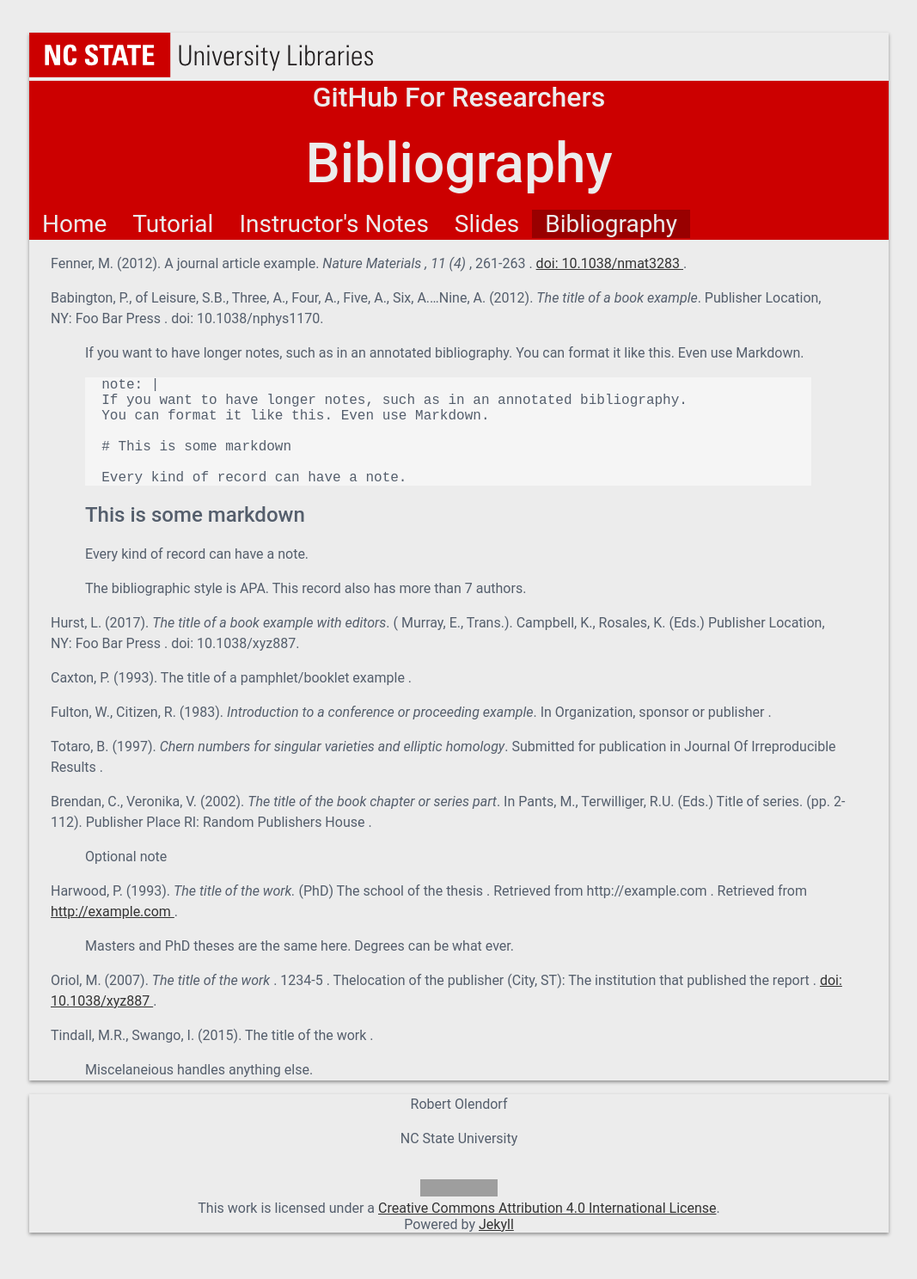
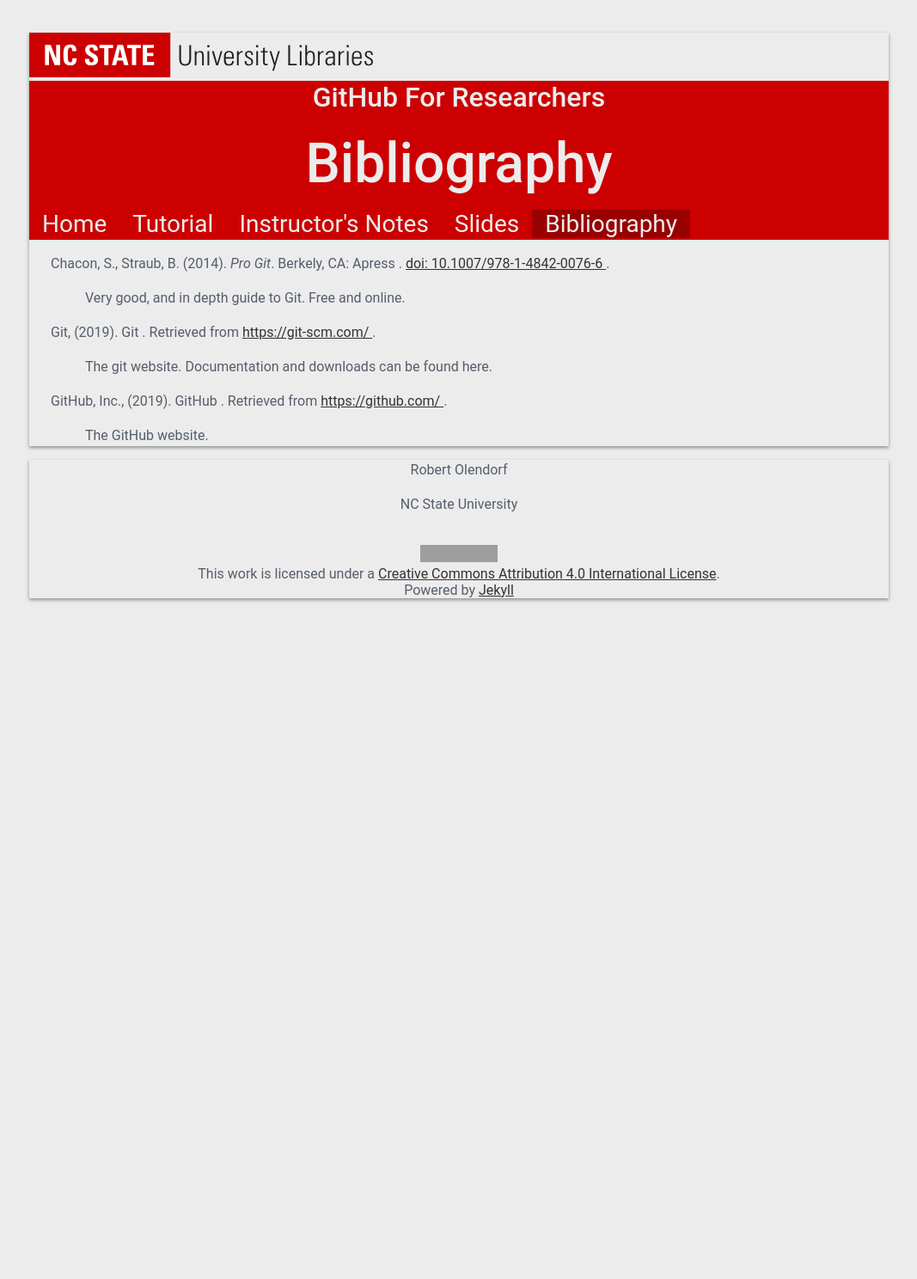
Before and after one commit to olendorf/github_for_researchers, a Jekyll site: the page built from bibliography.md, in a window 1280 px wide. Shown: the whole page at 86% size, without its empty margins (106-1173 px from the left). Built offline with Jekyll 4.4.1, drawn with Linux system fonts in a browser that asks for light colours; nearby versions of some CDN libraries; after the commit the page ends 900 px from its top, so only the background shows below that; grey boxes are pictures that could not be loaded.

Commit message:
working on bibliogpahy

````diff
--- a/_data/bibliography.yml
+++ b/_data/bibliography.yml
@@ -14,204 +14,42 @@
 # The order of the key-value pairs doesn't matter. YAML is pretty picky about
 # indentations though. It must always be 2 spaces.
 
-# Journal articale
-- title: A journal article example
-  type: article-journal
-  volume: '11'
-  url: http://dx.doi.org/10.1038/nmat3283
-  doi: 10.1038/nmat3283
-  issue: '4'
-  container-title: Nature Materials
-  publisher: Nature Publishing Group
+
+- title: Pro Git
+  type: book
   author:
-  - family: Fenner
-    given: Martin
-    orcid: 0000-0003-1419-2405
-  page: 261-263
-  id: fenner2012a
+    - family: Chacon
+      given: Scott
+    - family: Straub
+      given: Ben
+  publisher: Apress
+  event-place: Berkely, CA
+  edition: 2nd
   issued:
-    year: 2012
-    month: 3
+    year: 2014
+  url: https://git-scm.com/book/en/v2
+  note: |
+    Very good, and in depth guide to Git. Free and online.
+  doi:  10.1007/978-1-4842-0076-6
+  isbn: 9781484200773
+
+- title: Git
+  type: misc
+  author:
+    - family: Git
+  issued:
+    year: 2019
+  url: https://git-scm.com/
+  note: |
+    The git website. Documentation and downloads can be found here.
 
 
-# Book, manual
-- title: The title of a book example
-  type: book
-  author:
-    - family: Babington
-      given: Peter
-    - family: of Leisure
-      given: Supreme Being
-    - family: Three
-      given: Author
-    - family: Four
-      given: Author
-    - family: Five
-      given: Author
-    - family: Six
-      given: Author
-    - family: Seven
-      given: Author
-    - family: Eight
-      given: Author
-    - family: Nine
-      given: Author
-  publisher: Foo Bar Press
-  event-place: Publisher Location, NY
-  edition: 3
-  issued:
-    year: 2012
-    month: 7
-  note: |
-    If you want to have longer notes, such as in an annotated bibliography.
-    You can format it like this. Even use Markdown.
-
-    ```
-      note: |
-      If you want to have longer notes, such as in an annotated bibliography.
-      You can format it like this. Even use Markdown.
-
-      # This is some markdown
-
-      Every kind of record can have a note.
-    ```
-
-    ## This is some markdown
-
-    Every kind of record can have a note.
-
-    The bibliographic style is APA. This record also has more than 7 authors.
-  doi:  10.1038/nphys1170
-  isbn: 3257227892
-
-# Book, manual
-- title: The title of a book example with editors
-  type: book
-  author:
-    - family: Hurst
-      given: Lily-May
-  editor:
-    - family: Campbell
-      given: Kiky
-    - family: Rosales
-      given: Katelyn
-  translator:
-    - family: Murray
-      given: Estell
-  publisher: Foo Bar Press
-  event-place: Publisher Location, NY
-  edition: 2
-  issued:
-    year: 2017
-    month: Sept
-  doi:  10.1038/xyz887
-
-# Booklet, pamphlet
-- title: The title of a pamphlet/booklet example
-  type: pamphlet
-  author:
-    - family: Caxton
-      given: Peter
-  publisher: Publisher of the pamphlet
-  publisher-place: The address of the publisher
-  issued:
-    year: 1993
-    month: June
-
-# Conference  proceeding
-- title: Introduction to a conference or proceeding example
-  type: manuscript
-  author:
-    - family: Fulton
-      given: William
-    - family: Citizen
-      given: Random
-  publisher: Organization, sponsor or publisher
-  collection-title: Regional Conference Series in Mathematics
-  number: 54
-  issued:
-    year: 1983
-  type: conference
-
-# Preprint or Unpublished manuscript,
-- title: Chern numbers for singular varieties and elliptic homology
-  type: manuscript
-  author:
-    - family: Totaro
-      given: Burt
-  issued:
-    year: 1997
-  status: Submitted for publication in Journal Of Irreproducible Results
-  # Other examples, but can be anythign.
-  # status: Raw Data
-  # status: Unpublished manuscript
-
-# Book chapter or series member, or in proceedings
-- title: The title of the book chapter or series part
-  type: chapter
-  author:
-    - family: Brendan
-      given: Chandrakanta
-    - family: Veronika
-      given: Varlaam
-  publisher: Random Publishers House
-  issued:
-    year: 2002
-  volume: 4
-  editor:
-    - family: Pants
-      given: Mister
-    - family: Terwilliger
-      given: Robert Underdunk
-  collection-title: Title of series      # Or title of book or series
-  event-place: Publisher Place RI
-  edition: 3
-  page: 2-112
-  note: Optional note
-  isbn: 1257227852
-
-# PhD or Masters Thesis
-- title:  The title of the work
-  type: thesis
-  author:
-    - family: Harwood
-      given: Peter
-  publisher: The school of the thesis
-  publisher-place: Location of institution
-  issued:
-    year: 1993
-    month: 7
-  published: true
-  degree: PhD  # M.S. MBA, etc
-  url: http://example.com
-  address: The address of the publisher
-  note: Masters and PhD theses are the same here. Degrees can be what ever.
-
-# Technical Report, report
-- title: The title of the work
-  type: report
-  author:
-    - family: Oriol
-      given: Maryann
-  publisher: The institution that published the report
-  report_number: 1234-5
-  url: http://example.com
-  doi:  10.1038/xyz887
-  issued:
-    year: 2007
-    month: February
-  publisher-place: Thelocation of the publisher (City, ST)
-
-# Anythign else, misc
-- title : The title of the work
+- title : GitHub
   type: misc
   author:
-    - family: Tindall
-      given: Maël Rashid
-    - family: Swango
-      given: Ishmael
+    - family: GitHub, Inc.
   issued:
-    year: 2015
-    month: 2
+    year: 2019
+  url: https://github.com/
   note: |
-    Miscelaneious handles anything else.
+    The GitHub website.
--- /dev/null
+++ b/_data/template_bib.yml
@@ -0,0 +1,217 @@
+# This format is taken from
+# http://blog.martinfenner.org/2013/07/30/citeproc-yaml-for-bibliographies/
+# based on https://citationstyles.org/
+
+# Mappings of fields taken from
+# https://www.scss.tcd.ie/joeran.beel/blog/2012/08/08/docear4word-mapping-bibtex-fields-and-types-with-the-citation-style-language/
+#       publisher <- publisher | institution | organization | school
+#       event-place <- address | location (ie. publisher location)
+#
+# The defined types aren't complete. Additional contributions welcome.
+#
+
+# Some liberties were taken, especially with names to make parsing a bit easier.
+# The order of the key-value pairs doesn't matter. YAML is pretty picky about
+# indentations though. It must always be 2 spaces.
+
+# Journal articale
+- title: A journal article example
+  type: article-journal
+  volume: '11'
+  url: http://dx.doi.org/10.1038/nmat3283
+  doi: 10.1038/nmat3283
+  issue: '4'
+  container-title: Nature Materials
+  publisher: Nature Publishing Group
+  author:
+  - family: Fenner
+    given: Martin
+    orcid: 0000-0003-1419-2405
+  page: 261-263
+  id: fenner2012a
+  issued:
+    year: 2012
+    month: 3
+
+
+# Book, manual
+- title: The title of a book example
+  type: book
+  author:
+    - family: Babington
+      given: Peter
+    - family: of Leisure
+      given: Supreme Being
+    - family: Three
+      given: Author
+    - family: Four
+      given: Author
+    - family: Five
+      given: Author
+    - family: Six
+      given: Author
+    - family: Seven
+      given: Author
+    - family: Eight
+      given: Author
+    - family: Nine
+      given: Author
+  publisher: Foo Bar Press
+  event-place: Publisher Location, NY
+  edition: 3
+  issued:
+    year: 2012
+    month: 7
+  note: |
+    If you want to have longer notes, such as in an annotated bibliography.
+    You can format it like this. Even use Markdown.
+
+    ```
+      note: |
+      If you want to have longer notes, such as in an annotated bibliography.
+      You can format it like this. Even use Markdown.
+
+      # This is some markdown
+
+      Every kind of record can have a note.
+    ```
+
+    ## This is some markdown
+
+    Every kind of record can have a note.
+
+    The bibliographic style is APA. This record also has more than 7 authors.
+  doi:  10.1038/nphys1170
+  isbn: 3257227892
+
+# Book, manual
+- title: The title of a book example with editors
+  type: book
+  author:
+    - family: Hurst
+      given: Lily-May
+  editor:
+    - family: Campbell
+      given: Kiky
+    - family: Rosales
+      given: Katelyn
+  translator:
+    - family: Murray
+      given: Estell
+  publisher: Foo Bar Press
+  event-place: Publisher Location, NY
+  edition: 2
+  issued:
+    year: 2017
+    month: Sept
+  doi:  10.1038/xyz887
+
+# Booklet, pamphlet
+- title: The title of a pamphlet/booklet example
+  type: pamphlet
+  author:
+    - family: Caxton
+      given: Peter
+  publisher: Publisher of the pamphlet
+  publisher-place: The address of the publisher
+  issued:
+    year: 1993
+    month: June
+
+# Conference  proceeding
+- title: Introduction to a conference or proceeding example
+  type: manuscript
+  author:
+    - family: Fulton
+      given: William
+    - family: Citizen
+      given: Random
+  publisher: Organization, sponsor or publisher
+  collection-title: Regional Conference Series in Mathematics
+  number: 54
+  issued:
+    year: 1983
+  type: conference
+
+# Preprint or Unpublished manuscript,
+- title: Chern numbers for singular varieties and elliptic homology
+  type: manuscript
+  author:
+    - family: Totaro
+      given: Burt
+  issued:
+    year: 1997
+  status: Submitted for publication in Journal Of Irreproducible Results
+  # Other examples, but can be anythign.
+  # status: Raw Data
+  # status: Unpublished manuscript
+
+# Book chapter or series member, or in proceedings
+- title: The title of the book chapter or series part
+  type: chapter
+  author:
+    - family: Brendan
+      given: Chandrakanta
+    - family: Veronika
+      given: Varlaam
+  publisher: Random Publishers House
+  issued:
+    year: 2002
+  volume: 4
+  editor:
+    - family: Pants
+      given: Mister
+    - family: Terwilliger
+      given: Robert Underdunk
+  collection-title: Title of series      # Or title of book or series
+  event-place: Publisher Place RI
+  edition: 3
+  page: 2-112
+  note: Optional note
+  isbn: 1257227852
+
+# PhD or Masters Thesis
+- title:  The title of the work
+  type: thesis
+  author:
+    - family: Harwood
+      given: Peter
+  publisher: The school of the thesis
+  publisher-place: Location of institution
+  issued:
+    year: 1993
+    month: 7
+  published: true
+  degree: PhD  # M.S. MBA, etc
+  url: http://example.com
+  address: The address of the publisher
+  note: Masters and PhD theses are the same here. Degrees can be what ever.
+
+# Technical Report, report
+- title: The title of the work
+  type: report
+  author:
+    - family: Oriol
+      given: Maryann
+  publisher: The institution that published the report
+  report_number: 1234-5
+  url: http://example.com
+  doi:  10.1038/xyz887
+  issued:
+    year: 2007
+    month: February
+  publisher-place: Thelocation of the publisher (City, ST)
+
+# Anythign else, misc
+- title : The title of the work
+  type: misc
+  author:
+    - family: Tindall
+      given: Maël Rashid
+    - family: Swango
+      given: Ishmael
+  issued:
+    year: 2015
+    month: 2
+  note: |
+    Miscelaneious handles anything else.
````
Also changed, not shown: _units/basic_versioning.md (+7 -2 lines), _units/branching.md (+9 -3 lines).
